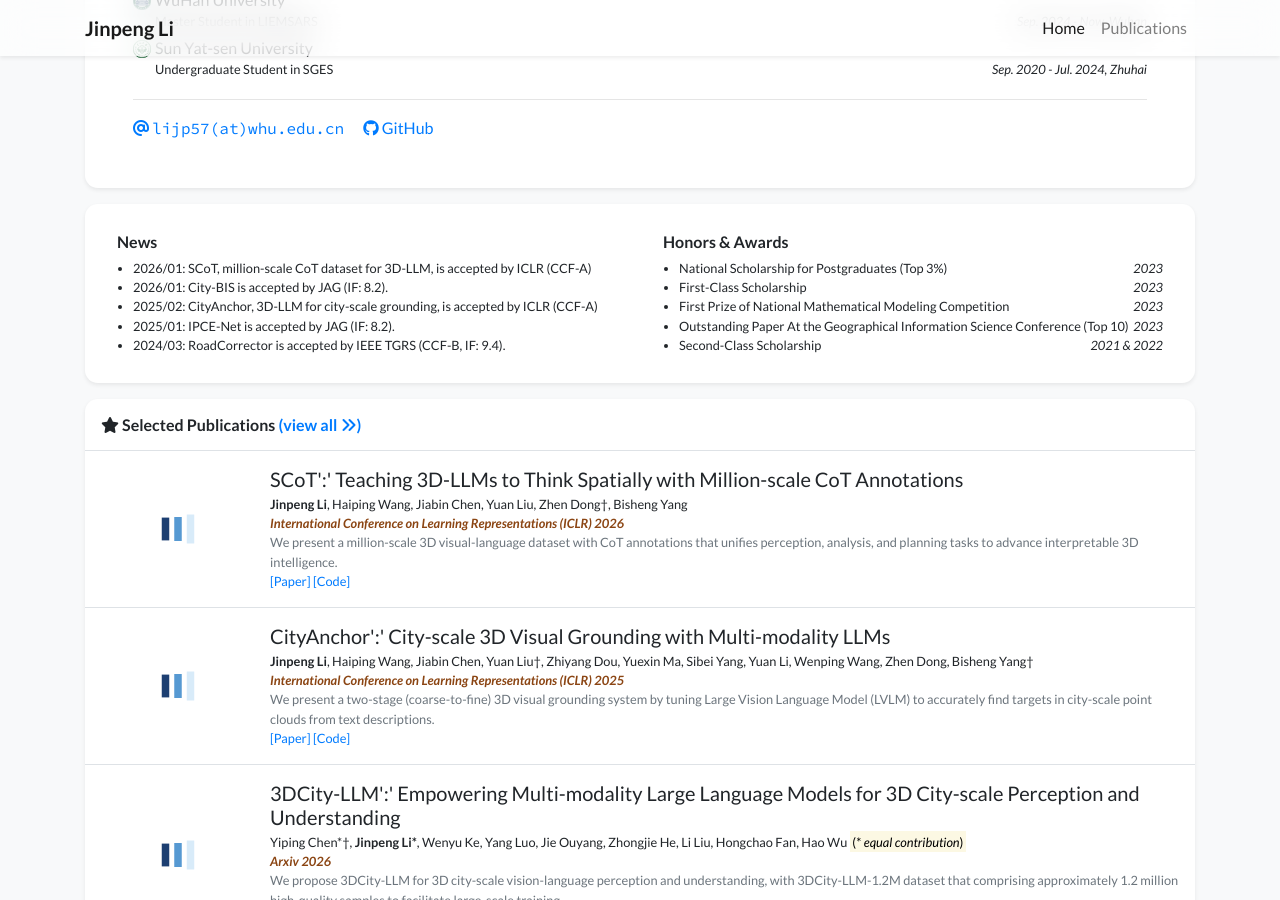
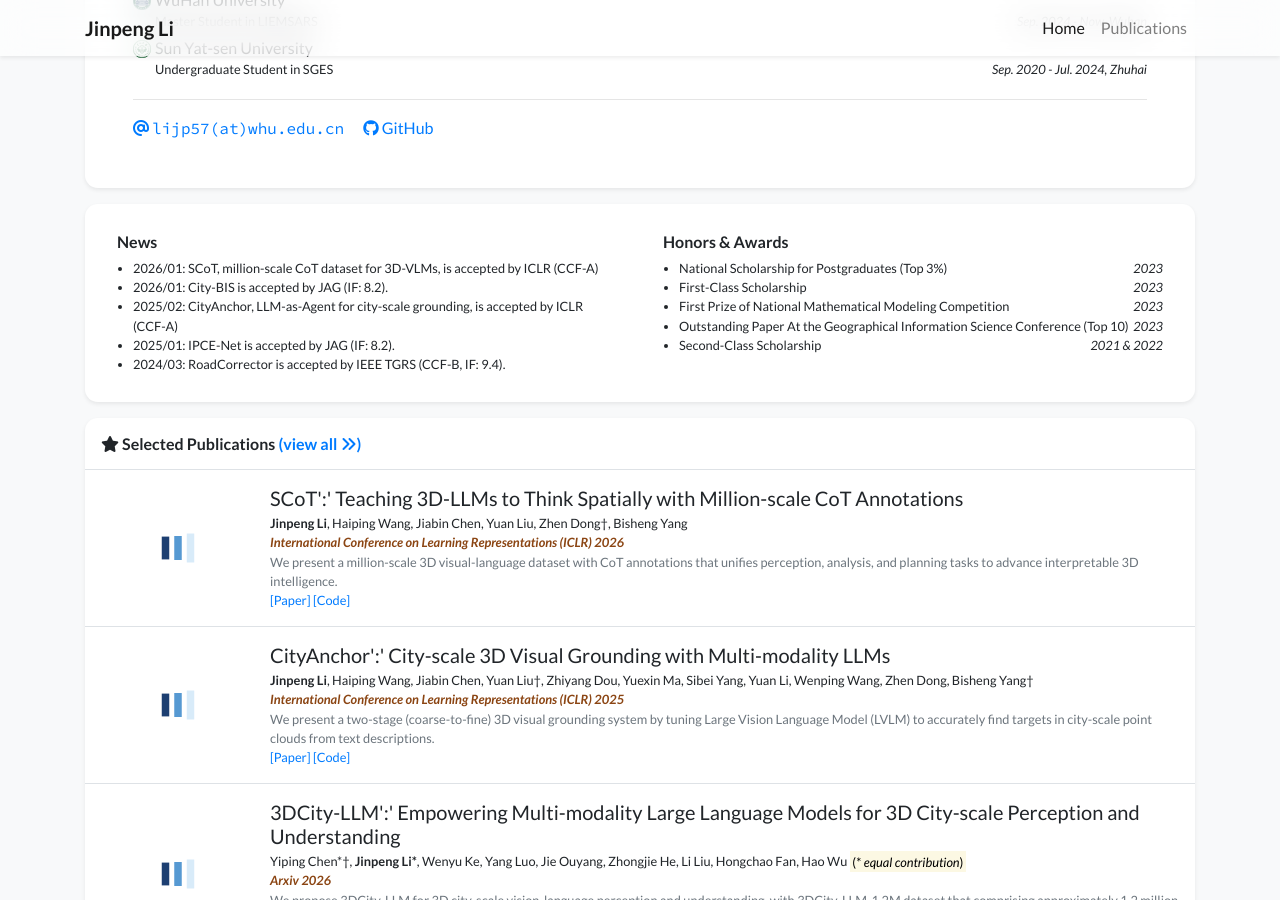
Before and after one commit to Lijp411/Lijp411.github.io, a Jekyll site: the page built from index.html, in a window 1280 px wide and 900 px high, scrolled down 446 px. Built offline with Jekyll 4.4.1, drawn with Linux system fonts in a browser that asks for light colours; nearby versions of some CDN libraries; a style sheet for code colours, icons or effects is not loaded.

Commit message:
Update profile.yml

```diff
--- a/_data/profile.yml
+++ b/_data/profile.yml
@@ -67,11 +67,11 @@ portrait_caption: >-
 
 news:
 - date: [2026/01]
-  intr: "SCoT, million-scale CoT dataset for 3D-LLM, is accepted by ICLR (CCF-A)"
+  intr: "SCoT, million-scale CoT dataset for 3D-VLMs, is accepted by ICLR (CCF-A)"
 - date: [2026/01]
   intr: "City-BIS is accepted by JAG (IF: 8.2)."
 - date: [2025/02]
-  intr: "CityAnchor, 3D-LLM for city-scale grounding, is accepted by ICLR (CCF-A)"
+  intr: "CityAnchor, LLM-as-Agent for city-scale grounding, is accepted by ICLR (CCF-A)"
 - date: [2025/01]
   intr: "IPCE-Net is accepted by JAG (IF: 8.2)."
 - date: [2024/03]
```
